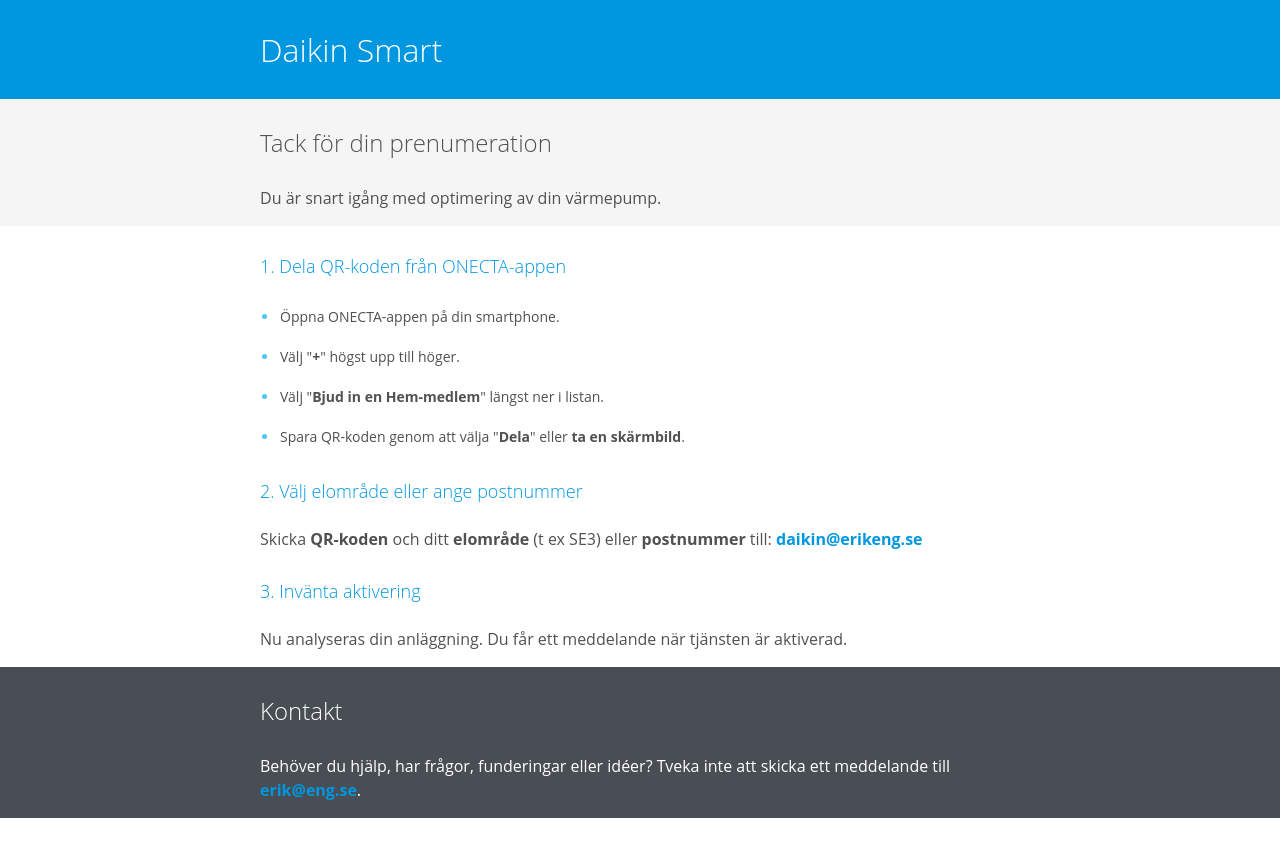
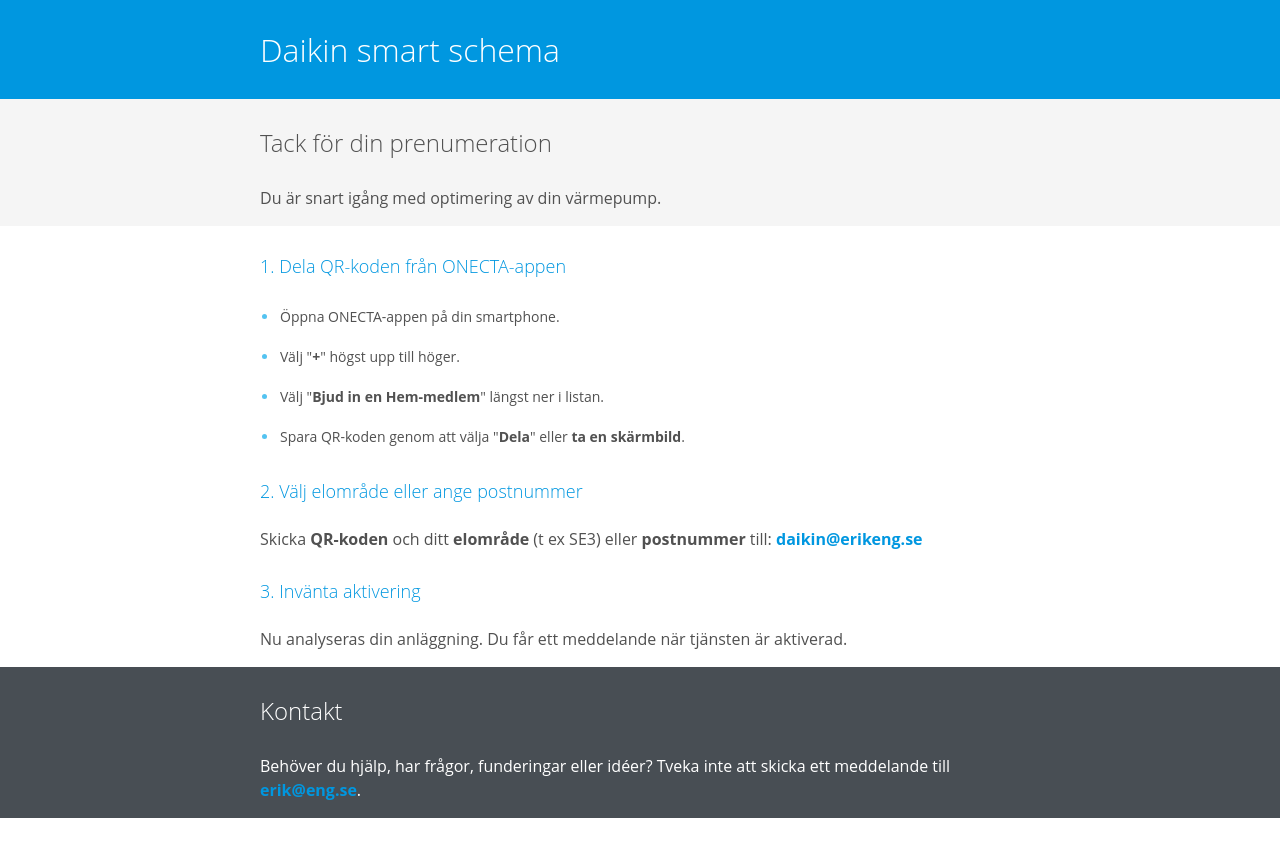
Before and after one commit to ptz0n/ptz0n.github.io, a Jekyll site: the page built from docs/daikin-smart/tack/index.html, in a window 1280 px wide. Shown: the top 857 px of the page. Built offline with Jekyll 4.4.1, drawn with Linux system fonts in a browser that asks for light colours.

Commit message:
Update service name

```diff
--- a/docs/daikin-smart/index.html
+++ b/docs/daikin-smart/index.html
@@ -1,6 +1,6 @@
 ---
 layout: daikin
-title: Daikin Smart - följer elpriset timme för timme
+title: Daikin smart schema - följer elpriset timme för timme
 description: Med en värmepump från Daikin kombinerat med timprisavtal på el från t ex Tibber har du alla förutsättningar. Du behöver varken Ngenic eller vara kund hos ett specifikt elbolag.
 lang: sv
 hreflang:
@@ -9,7 +9,7 @@
 
 <section class="brand">
   <div class="wrapper">
-    <h1>Daikin Smart</h1>
+    <h1>Daikin smart schema</h1>
     {% comment %}
       {% include daikin-nav.html %}
     {% endcomment %}
--- a/docs/daikin-smart/tack/index.html
+++ b/docs/daikin-smart/tack/index.html
@@ -7,7 +7,7 @@
 
 <section class="brand">
   <div class="wrapper">
-    <h1>Daikin Smart</h1>
+    <h1>Daikin smart schema</h1>
   </div>
 </section>
 
```
